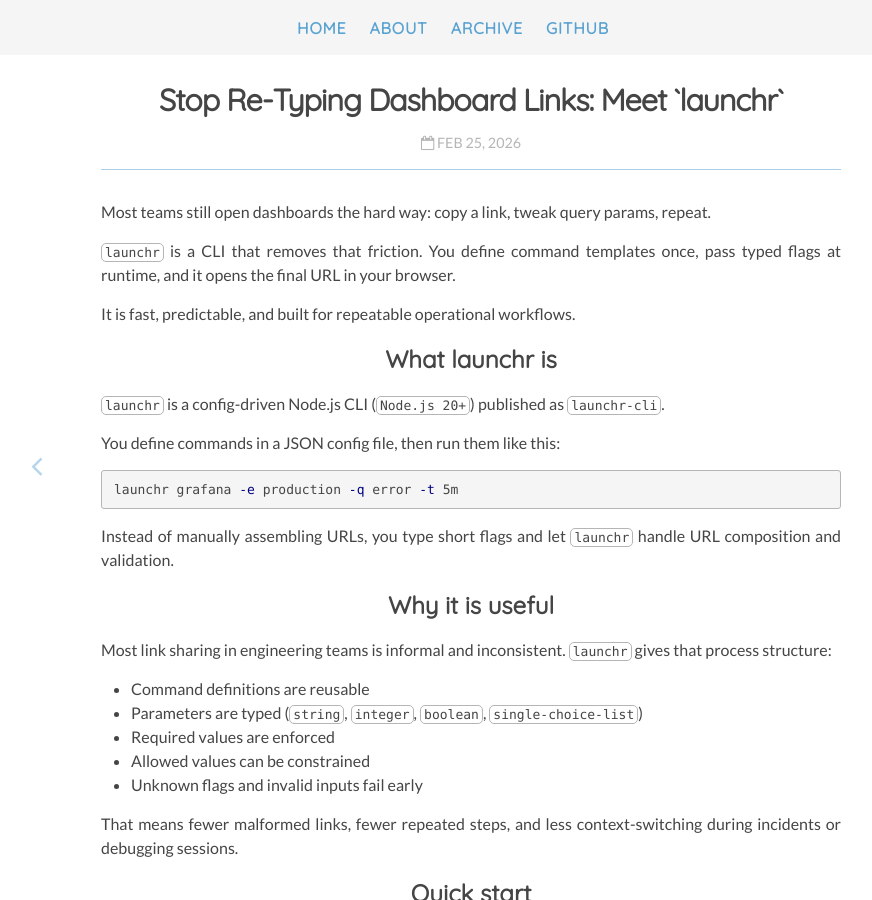
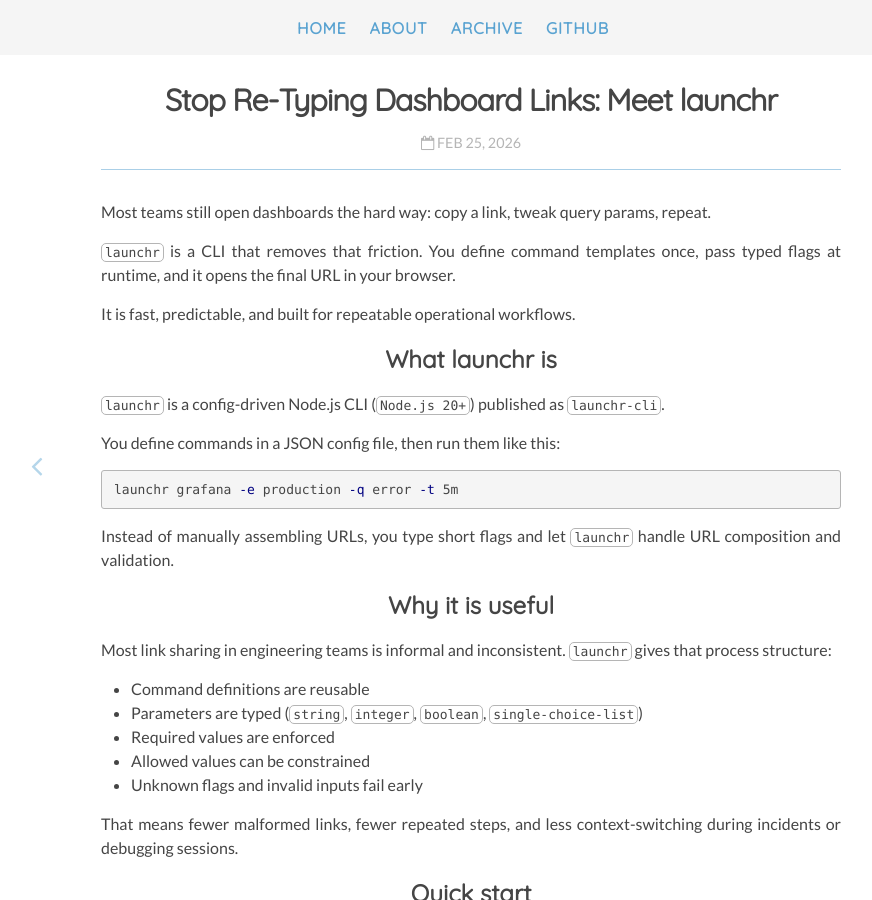
Before and after one commit to volkanto/volkanto.github.io, a Jekyll site: the page built from _posts/2026-02-25-stop-re-typing-dashboard-links-meet-launchr.md, in a window 1280 px wide and 900 px high. Shown: the whole window, without its empty margins (169-1041 px from the left). Built offline with Jekyll 4.4.1, drawn with Linux system fonts in a browser that asks for light colours; nearby versions of some CDN libraries.

```diff
--- a/_posts/2026-02-25-stop-re-typing-dashboard-links-meet-launchr.md
+++ b/_posts/2026-02-25-stop-re-typing-dashboard-links-meet-launchr.md
@@ -1,6 +1,6 @@
 ---
 layout: post
-title: "Stop Re-Typing Dashboard Links: Meet `launchr`"
+title: "Stop Re-Typing Dashboard Links: Meet launchr"
 description: "launchr helps teams open dashboards, logs, and runbook links from reusable command templates. Keep links typed, validated, and fast to execute."
 category: dev-tools
 tags: cli tips productivity
```
